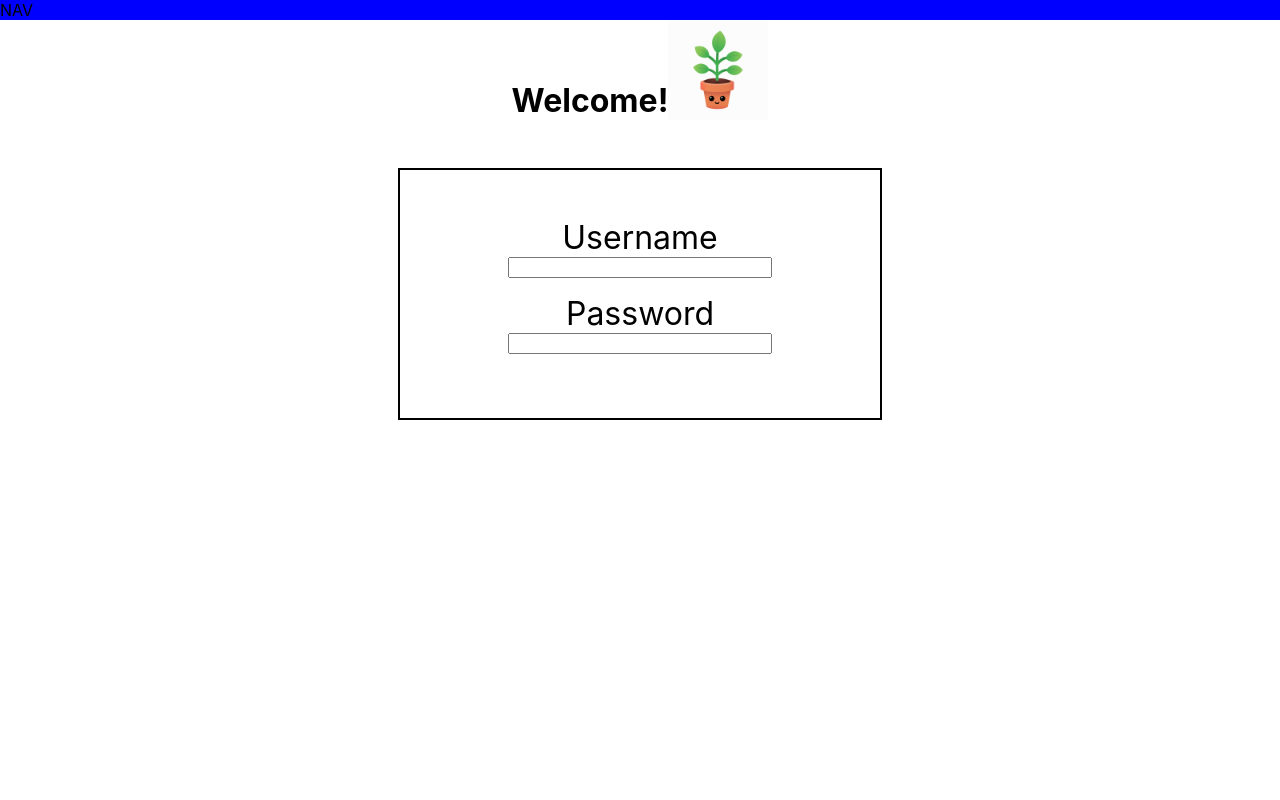
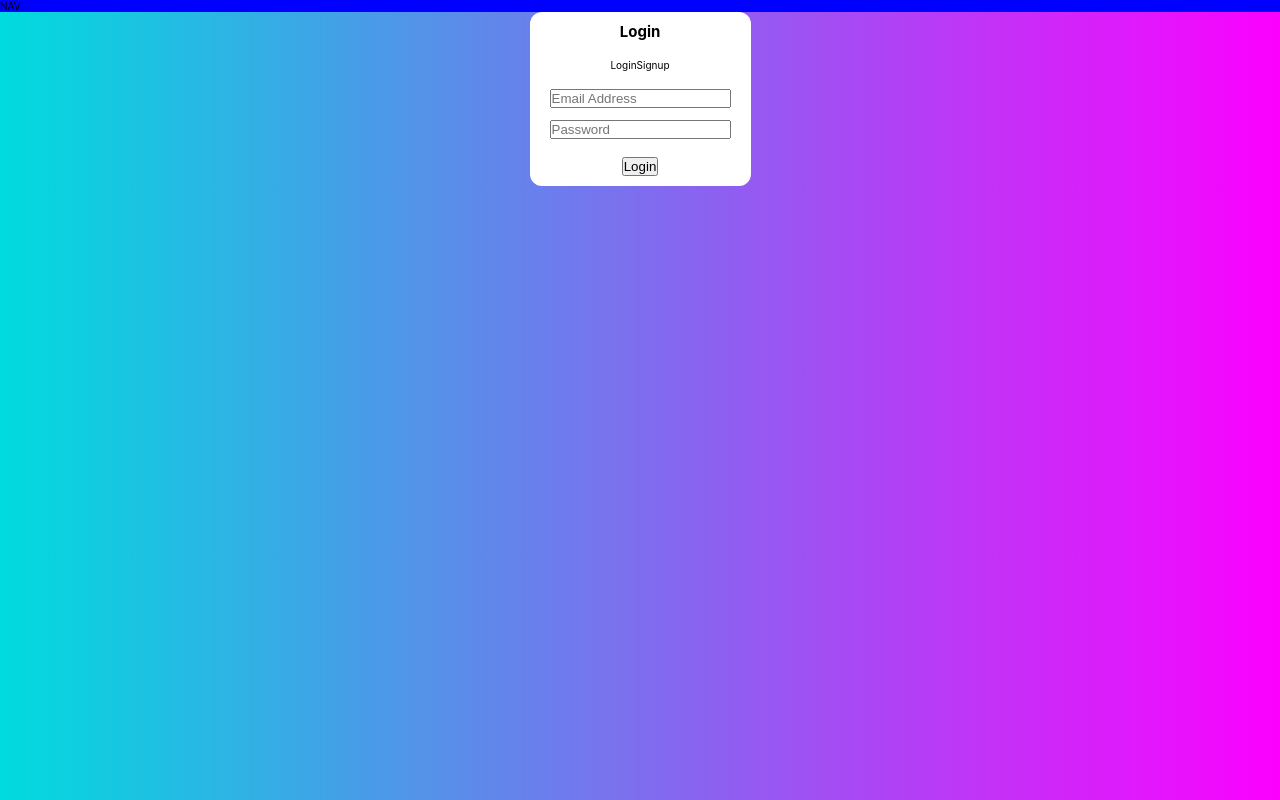
Before and after one commit to Dmnoiik/plants, a React (Create React App) app: page / in a window 1280 px wide. Built offline with nearby package versions, Linux system fonts and the light colour scheme.

Commit message:
Adjusted whole login form component

```diff
--- a/src/Components/Login/Login.js
+++ b/src/Components/Login/Login.js
@@ -5,14 +5,6 @@ import style from "./Login.module.css";
 const Login = () => {
   return (
     <div className={style["login--container"]}>
-      <div className={style["login--header"]}>
-        <h1 className={style["login--header_h1"]}>Welcome!</h1>
-        <img
-          src={plantImage}
-          alt="Nothing to display"
-          className={style["plant--img"]}
-        />
-      </div>
       <LoginForm />
     </div>
   );
--- a/src/Components/Login/Login.module.css
+++ b/src/Components/Login/Login.module.css
@@ -7,7 +7,6 @@
 .login--container {
   display: flex;
   align-items: center;
-  gap: 48px;
   flex-direction: column;
 }
 .login--header {
@@ -21,5 +20,5 @@
 }
 
 .plant--img {
-  width: 100px;
+  width: 128px;
 }
--- a/src/Components/Login/LoginForm.js
+++ b/src/Components/Login/LoginForm.js
@@ -1,15 +1,21 @@
 import style from "./LoginForm.module.css";
+import plantImage from "../Images/plant.jpg";
+
 const LoginForm = () => {
   return (
-    <form>
-      <div className={style["input--container"]}>
-        <label>Username</label>
-        <input type="text" />
+    <form className={style["form--container"]}>
+      <div>
+        <h2>Login</h2>
       </div>
-      <div className={style["input--container"]}>
-        <label>Password</label>
-        <input type="password" />
+      <div className={style["form--toggle"]}>
+        <div>Login</div>
+        <div>Signup</div>
       </div>
+      <div className={style["form--inputs"]}>
+        <input type="text" placeholder="Email Address" />
+        <input type="password" placeholder="Password" />
+      </div>
+      <button>Login</button>
     </form>
   );
 };
--- a/src/Components/Login/LoginForm.module.css
+++ b/src/Components/Login/LoginForm.module.css
@@ -1,22 +1,19 @@
-form {
-  width: 24rem;
-  padding: 3rem;
-  margin: 0 auto;
-  border: 2px solid black;
+.form--container {
+  background-color: #fff;
+  display: flex;
+  flex-direction: column;
+  align-items: center;
+  gap: 18px;
+  padding: 1rem 2rem;
+  border-radius: 12px;
 }
 
-.input--container {
+.form--toggle {
+  display: flex;
+}
+
+.form--inputs {
   display: flex;
   flex-direction: column;
-  text-align: center;
-  align-items: center;
-  margin-bottom: 16px;
+  gap: 12px;
 }
-
-.input--container label {
-  font-size: 32px;
-}
-
-.input--container input {
-  width: 16rem;
-}
--- a/src/index.css
+++ b/src/index.css
@@ -1,13 +1,25 @@
+* {
+  padding: 0;
+  margin: 0;
+  box-sizing: border-box;
+}
+
+html {
+  font-size: 62.5%;
+}
+
 body {
   margin: 0;
-  font-family: -apple-system, BlinkMacSystemFont, 'Segoe UI', 'Roboto', 'Oxygen',
-    'Ubuntu', 'Cantarell', 'Fira Sans', 'Droid Sans', 'Helvetica Neue',
+  font-family: -apple-system, BlinkMacSystemFont, "Segoe UI", "Roboto", "Oxygen",
+    "Ubuntu", "Cantarell", "Fira Sans", "Droid Sans", "Helvetica Neue",
     sans-serif;
   -webkit-font-smoothing: antialiased;
   -moz-osx-font-smoothing: grayscale;
+  background-color: #00dbde;
+  background-image: linear-gradient(90deg, #00dbde 0%, #fc00ff 100%);
 }
 
 code {
-  font-family: source-code-pro, Menlo, Monaco, Consolas, 'Courier New',
+  font-family: source-code-pro, Menlo, Monaco, Consolas, "Courier New",
     monospace;
 }
```
